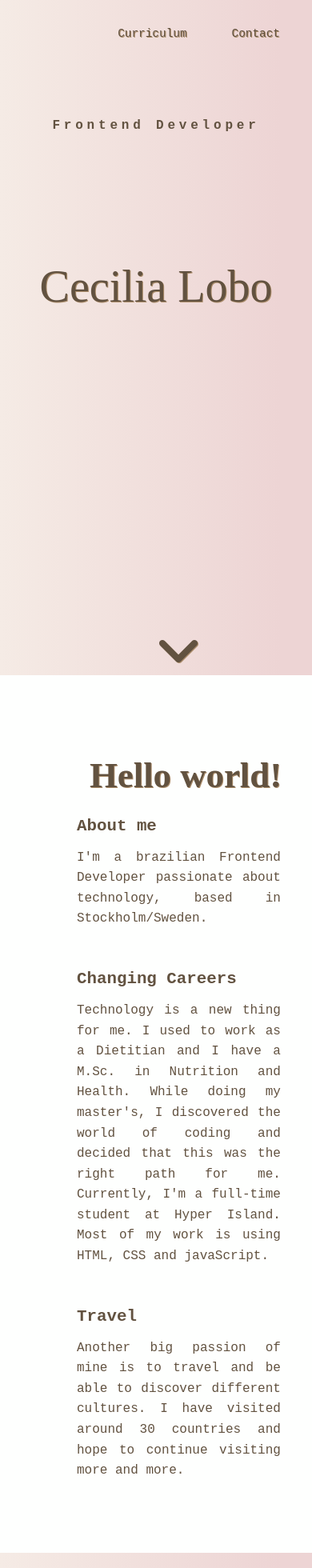
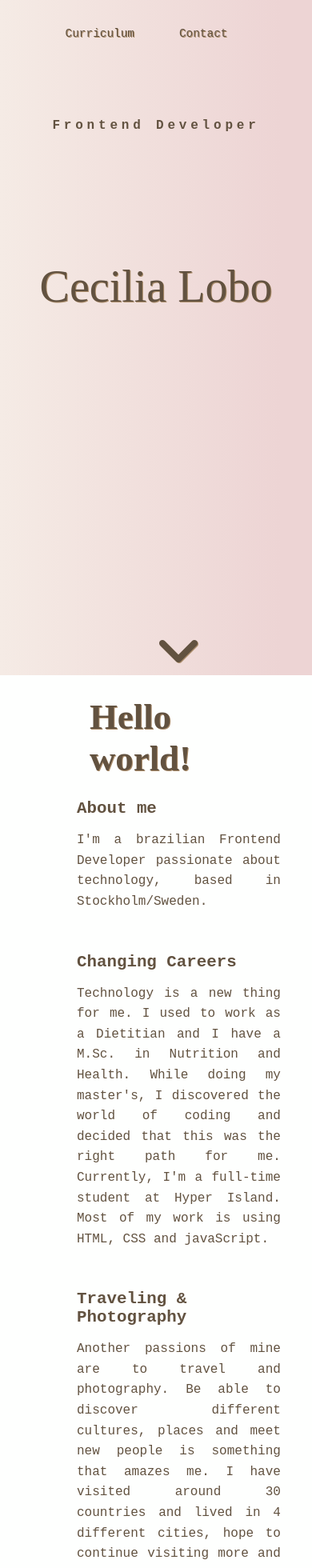
Before and after one commit to cecilialobo/portfolio-react, a React (Create React App) app: page / in a window 390 px wide. Shown: the top 1960 px of the page at 80% size. Built offline with nearby package versions, Linux system fonts and the light colour scheme.

Commit message:
Fix bugs in responsiveness

```diff
--- a/src/App.js
+++ b/src/App.js
@@ -51,6 +51,7 @@ function App() {
           handleClickMenu2={() => scrollIntoView(contactRef)}
         />
         <Education />
+        <br/>
         <Experience />
       </div>
 
--- a/src/components/About/About.css
+++ b/src/components/About/About.css
@@ -3,7 +3,7 @@
     display: grid;
     grid-template-areas: "section2 img";
     grid-template-columns: 2fr 1fr;
-    height: 100vh;
+    height: fit-content;
   }
 
 .About {
--- a/src/components/About/About.js
+++ b/src/components/About/About.js
@@ -14,9 +14,9 @@ function About() {
                 While doing my master's, I discovered the world of coding and decided that this was the right path for me.
                 Currently, I'm a full-time student at Hyper Island. Most of my work is using HTML, CSS and javaScript.</p>
             <br/>
-            <h3 className="subtitle">Travel</h3>
-            <p className="textp">Another big passion of mine is to travel and be able to discover different cultures.
-                I have visited around 30 countries and hope to continue visiting more and more.</p>
+            <h3 className="subtitle">Traveling & Photography</h3>
+            <p className="textp">Another passions of mine are to travel and photography. Be able to discover different cultures, places and meet new people is something that amazes me.
+                I have visited around 30 countries and lived in 4 different cities, hope to continue visiting more and more.</p>
 
         </div>
     );
--- a/src/components/Education/Education.css
+++ b/src/components/Education/Education.css
@@ -2,7 +2,7 @@
     background: rgb(245,235,229);
     background: linear-gradient(90deg, rgba(245,235,229,1) 0%, rgba(237,212,212,1) 90%);
     margin: 0;
-    height: 100vh;
+    height: fit-content;
     text-align: center;
     display: grid;
     grid-template-areas: "heading cvContent";
--- a/src/components/Experience/Experience.css
+++ b/src/components/Experience/Experience.css
@@ -2,7 +2,7 @@
     background: rgb(245,235,229);
     background: linear-gradient(90deg, rgba(245,235,229,1) 0%, rgba(237,212,212,1) 90%);
     margin: 0;
-    height: 100vh;
+    height: fit-content;
     text-align: center;
     display: grid;
     grid-template-areas: "heading cvContent";
--- a/src/resposive.css
+++ b/src/resposive.css
@@ -41,7 +41,6 @@
    }
    .heading {
        font-size: 2.8rem;
-       width: 100%;
     }
     .curriculum .heading {
        margin: 0;
@@ -61,17 +60,17 @@
   }
 
 @media screen and (max-width:600px) {
-   .homeGrid {
-       height: 130vh;
-   }
    .Contact .heading {
        margin-left: 1rem;
-}
+   }
+   .Header {
+    justify-content: center;
+   }
 }
 
 @media screen and (max-width: 350px) {
    .title {
-       font-size: 2.5rem;
+       font-size: 3rem;
        margin-top: 6.5rem;
    }
    .frontend-title {
@@ -83,7 +82,7 @@
     .heading {
         font-size: 2rem;
         width: 100%;
-      }
+    }
     .subtitle {
        font-size: 1.1rem;
     }
```
